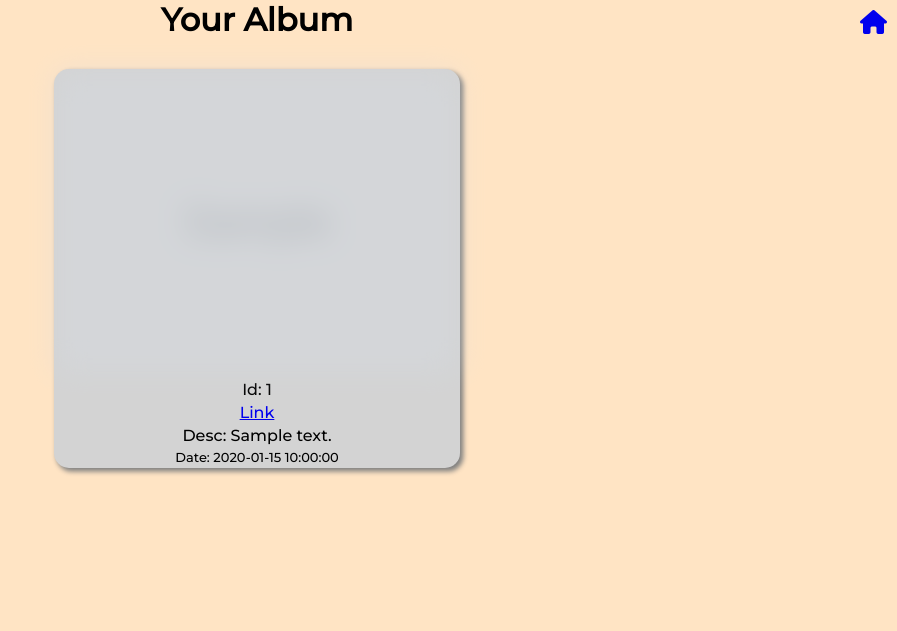
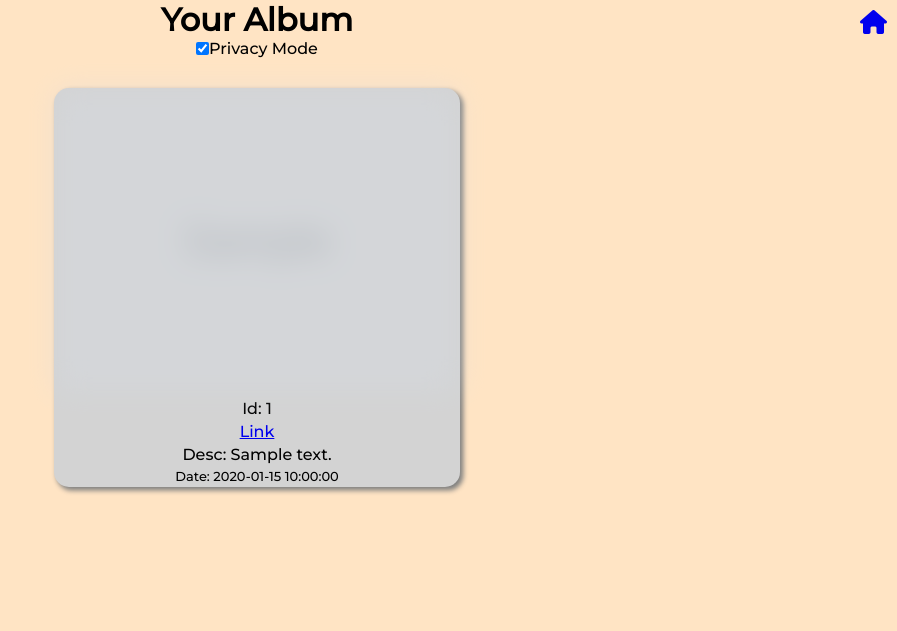
Before and after one commit to ToninoSas/Tasks-Project-public, a Flask app: template templates/album.html in a window 1280 px wide. Shown: the top 631 px of the page, without its empty margins (383-1280 px from the left). Run offline with Flask 3, Linux system fonts and the light colour scheme; the template is opened without the code that fills it: most values are stand-ins (such as "Sample title", 1, 10 or a date in 2020); grey boxes marked "Sample" are stand-in pictures; some libraries are stand-ins or nearby versions.

Commit message:
aggiunta la privacy mode.

```diff
--- a/app.py
+++ b/app.py
@@ -103,4 +103,4 @@ def myalbum():
     return render_template('album.html', album=result)
 
 if __name__ == "__main__":
-    app.run()
+    app.run(debug=True)
--- a/static/style.css
+++ b/static/style.css
@@ -118,20 +118,15 @@ button{
     box-shadow: 3px 3px 5px 0.4px gray;
 }
 
-.thumb-img{
-    /* margin-left: auto;
-    margin-right: auto; */
 
-    /* background-color: black; */
-    /* visibility: hidden; */
+.hide-thumb{
     filter: blur(15px) opacity(40%);
-
-    /* filter:brightness(60px); */
 }
 
-.thumb-img:active{
+.hide-thumb:active{
     filter: none;
 }
+
 
 
 .back-to-home{
--- a/templates/album.html
+++ b/templates/album.html
@@ -18,14 +18,17 @@
 <body>
     <div>
         <h1 id="top">Your Album</h1>
-        <a href="/"><i class="fa-solid fa-house home-icon" ></i></a>
+        <a href="/"><i class="fa-solid fa-house home-icon"></i></a>
+    </div>
+    <div style="display: flex; align-items: center; justify-content: center;">
+        <input type="checkbox" name="privacy_mode_btn" id="privacy_mode_btn" checked> Privacy Mode
     </div>
     <div id="task-container">
         {% for task in album %}
         <table>
             <tr>
                 <td>
-                    <img oncontextmenu="return false" class="thumb-img" src="{{task['src']}}" />
+                    <img oncontextmenu="return false" name="thumb-img" class="hide-thumb" src="{{task['src']}}" />
                 </td>
             </tr>
             <tr>
@@ -38,7 +41,7 @@
                 <td>Desc: {{task['desc']}}</td>
             </tr>
             <tr>
-                <td style="font-size: small;" >Date: {{task['date']}}</td>
+                <td style="font-size: small;">Date: {{task['date']}}</td>
             </tr>
 
         </table>
@@ -50,13 +53,13 @@
 
     <script>
 
-        // $(".thumb-img").click(function(){
-        //     // $(this).css("filter", "none");
-        //     $(this).css('filter', 'none');
+        $('#privacy_mode_btn').change((e)=>{
+            if(e.target.checked)
+                $('img[name="thumb-img"]').addClass('hide-thumb');
+            else
+                $('img[name="thumb-img"]').removeClass('hide-thumb');
 
-
-        //     // alert("The img was clicked.");
-        // })
+        })
 
     </script>
 </body>
--- a/templates/login.html
+++ b/templates/login.html
@@ -5,7 +5,7 @@
     <meta charset="UTF-8" />
     <meta http-equiv="X-UA-Compatible" content="IE=edge" />
     <meta name="viewport" content="width=device-width, initial-scale=1.0" />
-    <title>Document</title>
+    <title>Login</title>
 
     <script src="https://kit.fontawesome.com/86beb53b09.js" crossorigin="anonymous"></script>
 
```
Also changed, not shown: 1 other file.
